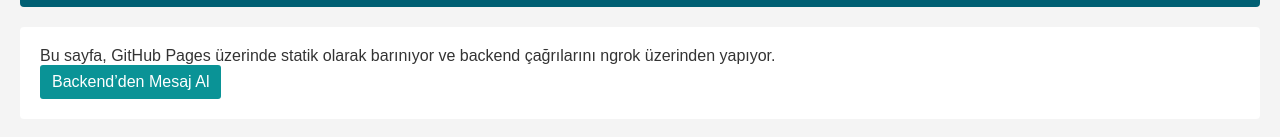
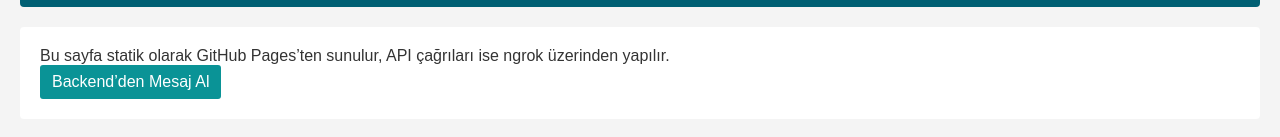
Before and after one commit to erhankocaoglu/erhankocaoglu.github.io, a plain HTML site: page index.html in a window 1280 px wide. Shown: the part 2574-2711 px from the top of the page. Drawn offline with Linux system fonts and the light colour scheme; no server answers.

Commit message:
Update index.html

```diff
--- a/index.html
+++ b/index.html
@@ -4,24 +4,20 @@
   <meta charset="UTF-8">
   <meta name="viewport" content="width=device-width, initial-scale=1">
   <title>Demo Uygulama</title>
-  <!-- CSS dosyanızı bağlayın -->
   <link rel="stylesheet" href="css/styles.css">
 </head>
 <body>
-  <!-- Üst banner veya logo -->
   <header>
     <img src="images/logo.png" alt="Logo" id="site-logo">
     <h1>Spring Boot + ngrok Demo</h1>
   </header>
 
-  <!-- Ana içerik -->
   <main>
-    <p>Bu sayfa, GitHub Pages üzerinde statik olarak barınıyor ve backend çağrılarını ngrok üzerinden yapıyor.</p>
+    <p>Bu sayfa statik olarak GitHub Pages’ten sunulur, API çağrıları ise ngrok üzerinden yapılır.</p>
     <button id="fetch-btn">Backend’den Mesaj Al</button>
     <pre id="output"></pre>
   </main>
 
-  <!-- Javascript dosyanızı bağlayın -->
   <script src="js/app.js"></script>
 </body>
 </html>
```
